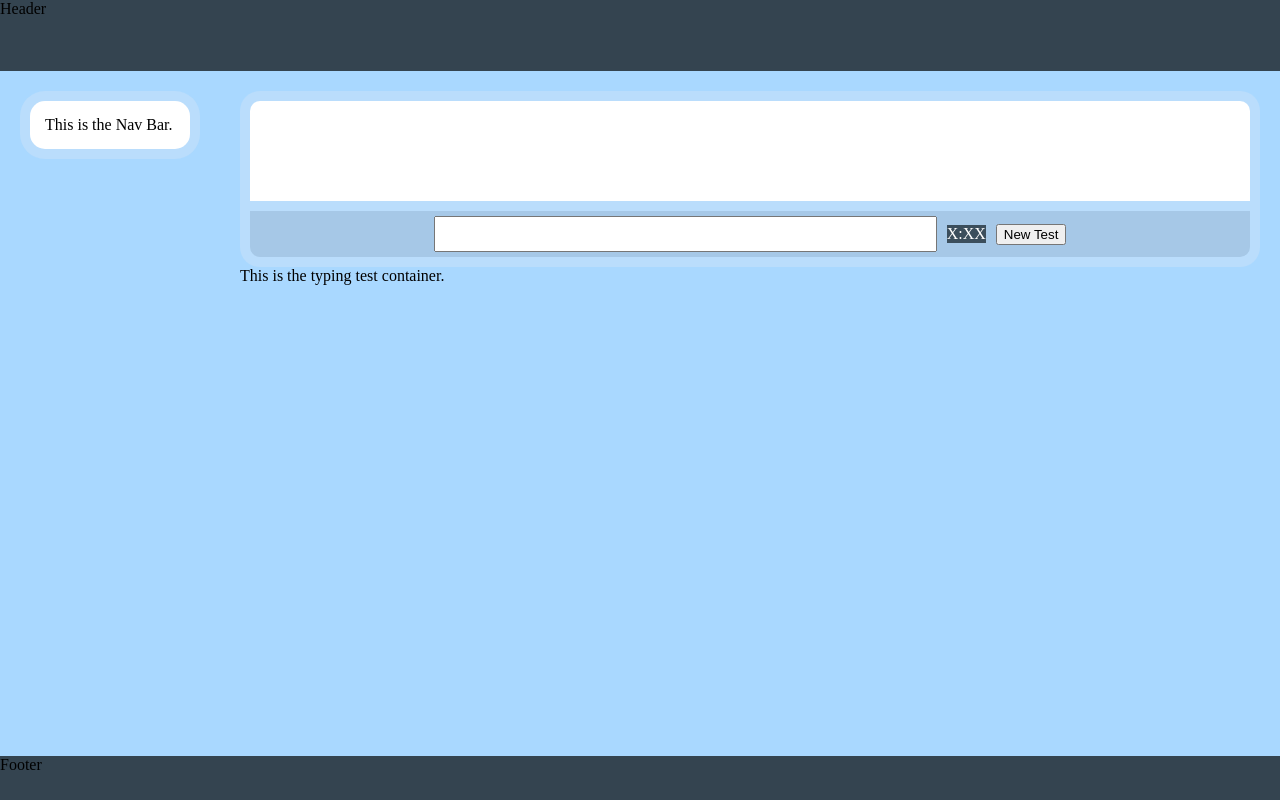
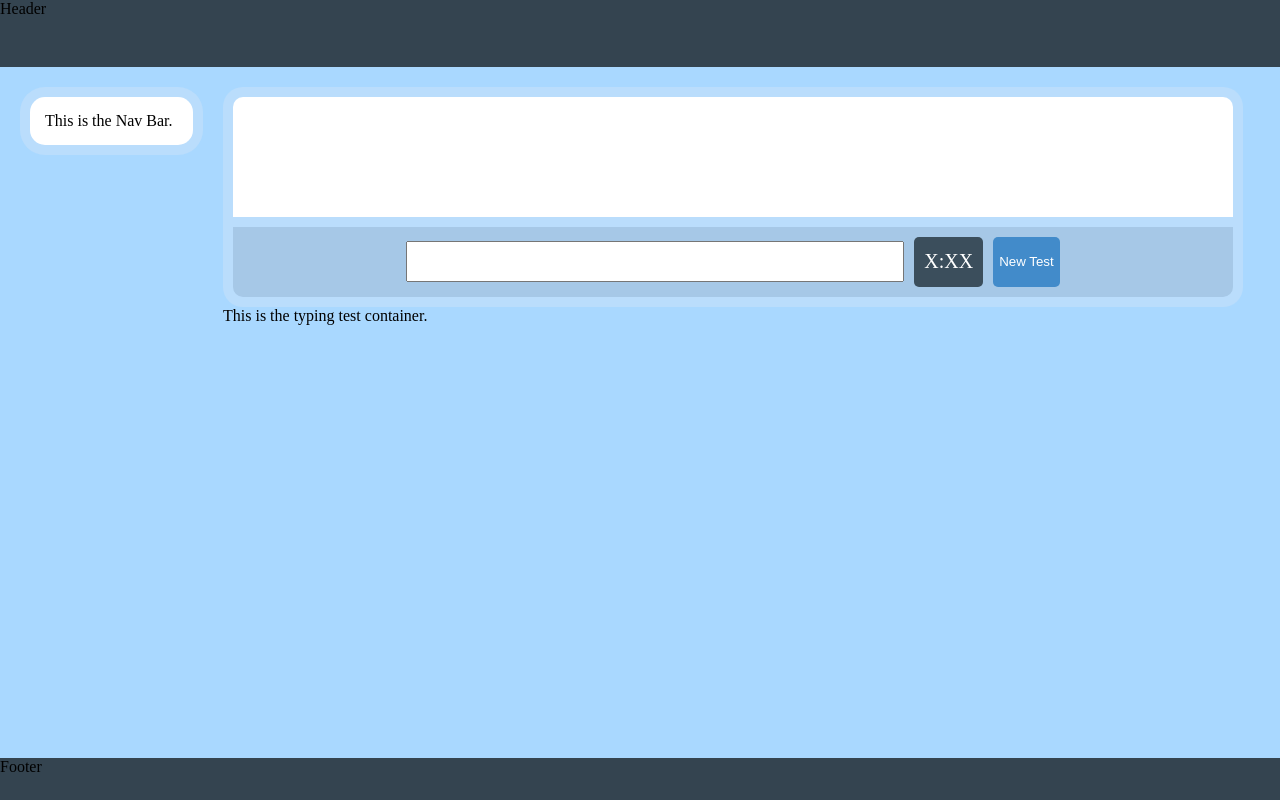
Before and after one commit to imel0n/typing-test, a Vue app: page / in a window 1280 px wide. Built offline with nearby package versions, Linux system fonts and the light colour scheme.

Commit message:
finalise typingtest styles

```diff
--- a/src/components/AppLayout.vue
+++ b/src/components/AppLayout.vue
@@ -49,11 +49,11 @@ import NavBar from "./NavBar.vue";
 .nav-content {
   flex: 0.15;
   border-radius: 25px;
-  margin: 20px;
+  margin: 20px 10px 20px 20px;
 }
 
 .page-content {
   flex: 0.85;
-  margin: 20px;
+  margin: 20px 20px 20px 10px;
 }
 </style>
--- a/src/components/TypingTest.vue
+++ b/src/components/TypingTest.vue
@@ -2,9 +2,9 @@
   <div class="typing-test-container">
     <div class="display-container"></div>
     <div class="input-container">
-      <input class="typing-input" />
+      <input type="text" class="typing-input" />
       <div class="timer">X:XX</div>
-      <button class="new-test">New Test</button>
+      <button class="new-test-button">New Test</button>
     </div>
   </div>
 </template>
@@ -24,7 +24,7 @@
 
 .display-container {
   background: white;
-  height: 100px;
+  height: 120px;
 
   border-radius: 10px 10px 0 0;
 }
@@ -33,23 +33,40 @@
   background: #a6c8e7;
 
   border-radius: 0 0 10px 10px;
+  height: 50px;
   display: flex;
   align-items: center;
   justify-content: center;
   gap: 10px;
-  padding: 5px;
+  padding: 10px;
 }
 
 .typing-input {
   width: 50%;
-  height: 30px;
-  font-size: large;
+  font-size: 24px;
+  height: 35px;
+  font-family: "Times New Roman", serif;
 }
 
 .timer {
   background: #3b4e5c;
   color: white;
+  font-size: 20px;
 
-  border-radius: 20;
+  height: 100%;
+  border-radius: 5px;
+  padding: 0px 10px;
+
+  display: flex;
+  justify-content: center;
+  align-items: center;
+}
+
+.new-test-button {
+  height: 100%;
+  border-radius: 5px;
+  border: none;
+  background: #428bca;
+  color: white;
 }
 </style>
```
